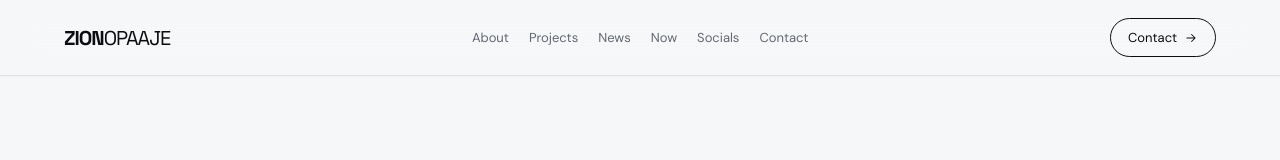
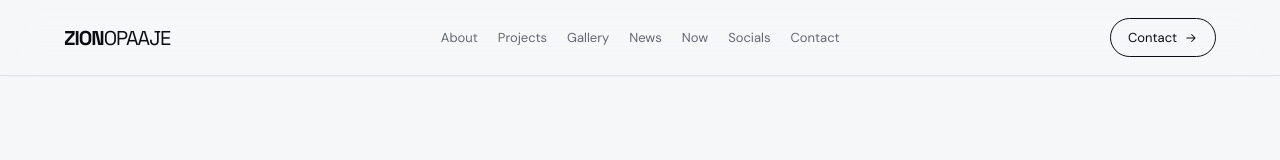
Before and after one commit to MEGATRON300924/zionopaaje, a Next.js app: page / in a window 1280 px wide. Shown: the top 160 px of the page. Built offline with nearby package versions, Linux system fonts and the light colour scheme.

Commit message:
Add Gallery to site navigation

```diff
--- a/components/SiteNav.tsx
+++ b/components/SiteNav.tsx
@@ -12,9 +12,10 @@ function Icon({name}:{name:"menu"|"close"|"arrow"}) {
 const links=[
   ["/about","About"],
   ["/projects","Projects"],
+  ["/gallery","Gallery"],
   ["/news","News"],
-  ["\/now","Now"],
-  ["\/socials","Socials"],
+  ["/now","Now"],
+  ["/socials","Socials"],
   ["/contact","Contact"]
 ];
 
```
